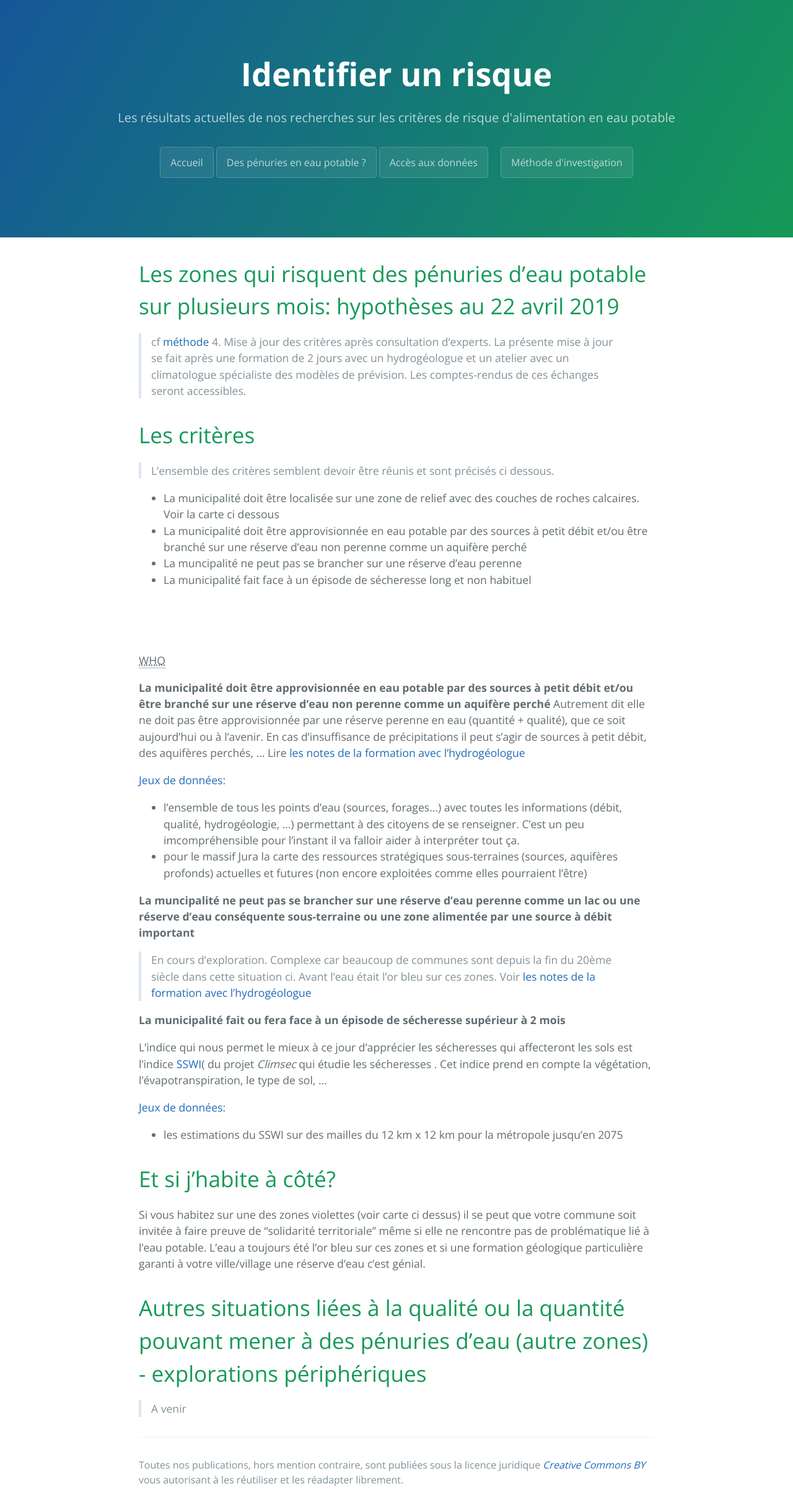
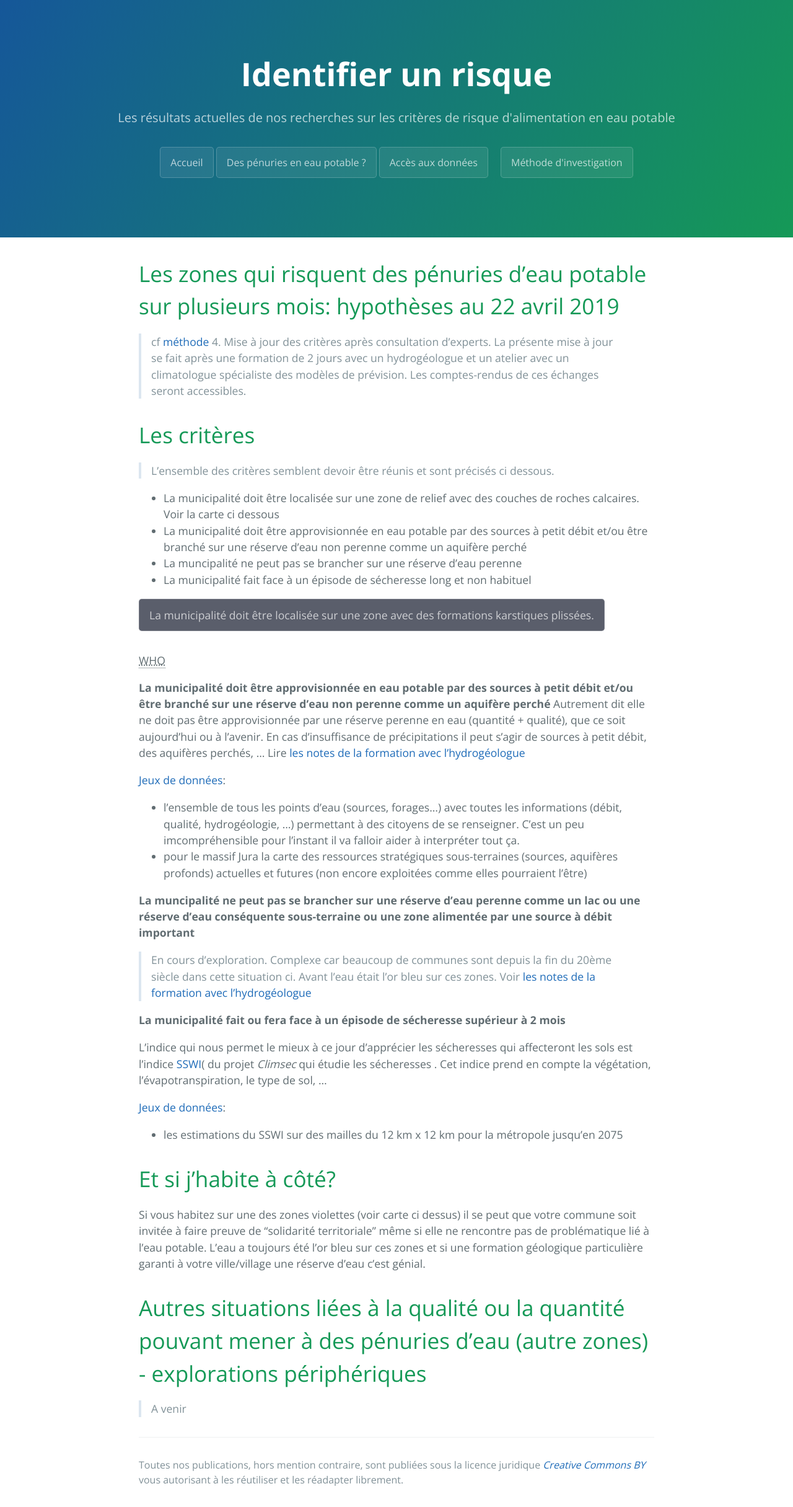
Before and after one commit to secheresses/Ancien-site, a Jekyll site: the page built from pages/identifier-risque.md, in a window 1280 px wide. Shown: the whole page at 62% size. Built offline with Jekyll 4.4.1, drawn with Linux system fonts in a browser that asks for light colours.

Commit message:
Update identifier-risque.md

```diff
--- a/pages/identifier-risque.md
+++ b/pages/identifier-risque.md
@@ -19,7 +19,7 @@ Les critères
 * La muncipalité ne peut pas se brancher sur une réserve d'eau perenne
 * La municipalité fait face à un épisode de sécheresse long et non habituel
 
- <button class="btn" onclick="document.getElementById('id01').style.display='block'"> La municipalité doit être localisée sur une zone avec des formations karstiques plissées.</button>
+ <button class="btn panel-risque" onclick="document.getElementById('id01').style.display='block'"> La municipalité doit être localisée sur une zone avec des formations karstiques plissées.</button>
 
 <div class="element-panel-risque" id="id01" style="display:none">
 <span onclick="this.parentElement.style.display='none'"
```
